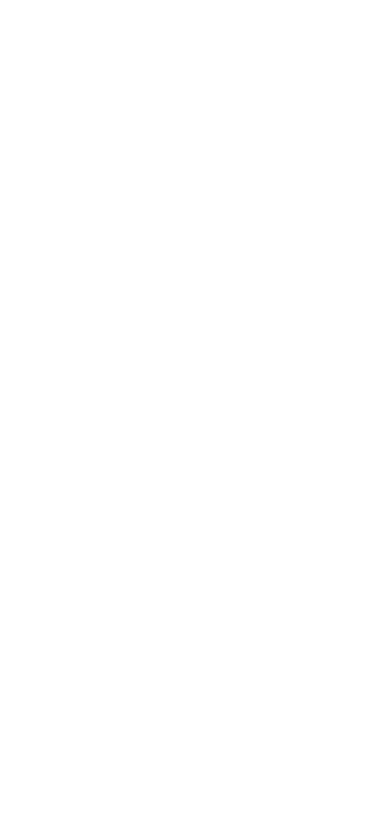
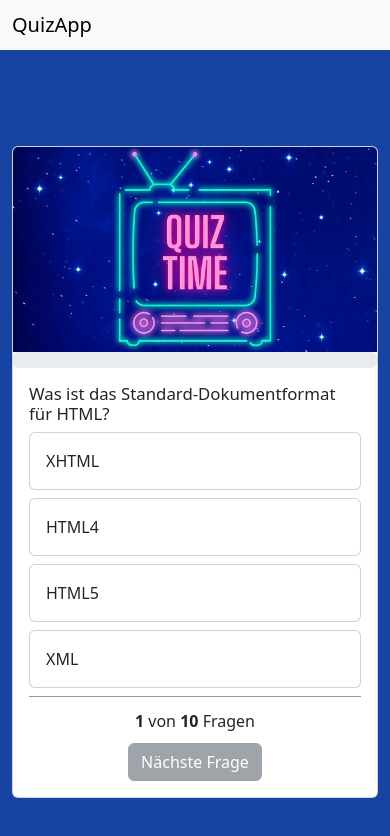
Before and after one commit to Maedehkhansari/QuizApp, a plain HTML site: page index.html in a window 390 px wide. Drawn offline with nearby package versions, Linux system fonts and the light colour scheme.

Commit message:
add quiz code

```diff
--- a/index.html
+++ b/index.html
@@ -3,11 +3,92 @@
 <head>
     <meta charset="UTF-8">
     <meta name="viewport" content="width=device-width, initial-scale=1.0">
-    <title>Document</title>
-    <link rel="stylesheet" href="style.css">
-    <script src="script.js"></script>
+    <link rel="icon" href="./img/frage.png">
+
+    <title>QuizApp</title>
+
+    <!-- Bootstrap file -->
+    <link href="https://cdn.jsdelivr.net/npm/bootstrap@5.3.3/dist/css/bootstrap.min.css" rel="stylesheet" integrity="sha384-QWTKZyjpPEjISv5WaRU9OFeRpok6YctnYmDr5pNlyT2bRjXh0JMhjY6hW+ALEwIH" crossorigin="anonymous">
+    <script src="https://cdn.jsdelivr.net/npm/bootstrap@5.3.3/dist/js/bootstrap.bundle.min.js" integrity="sha384-YvpcrYf0tY3lHB60NNkmXc5s9fDVZLESaAA55NDzOxhy9GkcIdslK1eN7N6jIeHz" crossorigin="anonymous"></script>
+
+    <link rel="stylesheet" href="./styles/style.css">
+    <script src="./scripts/db.js"></script>
+    <script src="./scripts/script.js"></script>
 </head>
-<body>
+<body onload="init()">
+    <nav class="navbar bg-body-tertiary">
+        <div class="container-fluid">
+
+          <span class="navbar-brand mb-0 h1">QuizApp</span>
+        </div>
+      </nav>
+
+      <div class="container">
+
+
+        <div class="card quiz-card">
+            <img src="./img/backgraund.jpg" class="card-img-top" id="header-image">
+
+            <div class="progress" role="progressbar" aria-label="Warning example">
+              <div class="progress-bar text-bg-warning" id="progress-bar" style="width: 10%">10%</div>
+            </div>
+
+            <div class="card-body" id="endScreen" style="display: none;">
+              <div class="text-center final-headline">
+                Quiz beendet
+              </div>
+
+              <div class="text-center">
+                Du hast <b id="amount-of-right-questions">xxx</b> Fragen von <b id="amount-of-questions">xxx</b> richtig beantwortet.
+              </div>
+              <div class="button-row">
+                <button onclick="restartGame()" class="btn btn-secondary">Erneut spielen</button>
+              </div>
+
+            </div>
+
+            <div class="card-body" id="questionBody">
+              <h5 class="card-title" id="questiontext">Frage</h5>
+
+              <div class="card mb-2 quiz-answer-card" onclick="answer('answer_1')">
+                <div class="card-body" id="answer_1">
+                  Antwort
+                </div>
+              </div>
+
+              <div class="card mb-2 quiz-answer-card" onclick="answer('answer_2')">
+                <div class="card-body" id="answer_2">
+                  Antwort
+                </div>
+              </div>
+
+              <div class="card mb-2 quiz-answer-card" onclick="answer('answer_3')">
+                <div class="card-body" id="answer_3">
+                  Antwort
+                </div>
+              </div>
+
+              <div class="card mb-2 quiz-answer-card" onclick="answer('answer_4')">
+                <div class="card-body" id="answer_4">
+                  Antwort
+                </div>
+              </div>
+
+              <div class="question-footer">
+                <span>
+                    <b id="question-number">1</b> von <b id="all-questions">10</b> Fragen
+                </span>
+
+                <button onclick="nextQuestion()" class="btn btn-secondary" id="next-button" disabled>Nächste Frage</button>
+              </div>
+
+
+            </div>
+          </div>
+      </div>
+
+
+
 
 </body>
 </html>
--- /dev/null
+++ b/scripts/db.js
@@ -0,0 +1,82 @@
+let questions = [
+  {
+    "question": "Was ist das Standard-Dokumentformat für HTML?",
+    "answer_1": "XHTML",
+    "answer_2": "HTML4",
+    "answer_3": "HTML5",
+    "answer_4": "XML",
+    "right_answer": 3
+  },
+  {
+    "question": "Welche CSS-Eigenschaft wird verwendet, um die Textfarbe zu ändern?",
+    "answer_1": "color",
+    "answer_2": "background-color",
+    "answer_3": "font-size",
+    "answer_4": "text-align",
+    "right_answer": 1
+  },
+  {
+    "question": "Welches HTML-Tag wird verwendet, um eine Überschrift der höchsten Ebene zu erstellen?",
+    "answer_1": "<h6>",
+    "answer_2": "<title>",
+    "answer_3": "<h1>",
+    "answer_4": "<header>",
+    "right_answer": 3
+  },
+  {
+    "question": "Welche CSS-Eigenschaft steuert den Abstand innerhalb eines Elements?",
+    "answer_1": "margin",
+    "answer_2": "padding",
+    "answer_3": "border",
+    "answer_4": "width",
+    "right_answer": 2
+  },
+  {
+    "question": "Mit welchem HTML-Tag kann ein Bild eingefügt werden?",
+    "answer_1": "<img>",
+    "answer_2": "<picture>",
+    "answer_3": "<src>",
+    "answer_4": "<iframe>",
+    "right_answer": 1
+  },
+  {
+    "question": "Welches Attribut wird verwendet, um den Pfad eines Bildes in HTML anzugeben?",
+    "answer_1": "alt",
+    "answer_2": "src",
+    "answer_3": "href",
+    "answer_4": "link",
+    "right_answer": 2
+  },
+  {
+    "question": "Welche CSS-Eigenschaft ändert die Größe des Textes?",
+    "answer_1": "font-family",
+    "answer_2": "font-size",
+    "answer_3": "text-transform",
+    "answer_4": "letter-spacing",
+    "right_answer": 2
+  },
+  {
+    "question": "Welches HTML-Tag wird verwendet, um einen Hyperlink zu erstellen?",
+    "answer_1": "<a>",
+    "answer_2": "<link>",
+    "answer_3": "<nav>",
+    "answer_4": "<href>",
+    "right_answer": 1
+  },
+  {
+    "question": "Welche CSS-Eigenschaft wird verwendet, um den äußeren Abstand eines Elements zu steuern?",
+    "answer_1": "padding",
+    "answer_2": "border",
+    "answer_3": "margin",
+    "answer_4": "outline",
+    "right_answer": 3
+  },
+  {
+    "question": "Welches Attribut wird verwendet, um Text in einem Bild zu beschreiben, wenn das Bild nicht geladen werden kann?",
+    "answer_1": "alt",
+    "answer_2": "title",
+    "answer_3": "src",
+    "answer_4": "description",
+    "right_answer": 1
+  }
+]
--- /dev/null
+++ b/scripts/script.js
@@ -0,0 +1,96 @@
+
+let rightQuestions = 0;
+let currentQuestion = 0;
+let AUDIO_SUCCESS = new Audio('audio/success.mp3');
+let AUDIO_FAIL = new Audio('audio/fail.mp3');
+
+function init() {
+    document.getElementById('all-questions').innerHTML = questions.length;
+
+    showQuestion();
+}
+
+function showQuestion() {
+    if (gameIsOver()) {
+        showEndScreen();
+    } else {
+        updateToNextQuestion();
+    }
+    updateProgressBar();
+}
+
+function gameIsOver(){
+    return currentQuestion >= questions.length
+}
+
+function showEndScreen() {
+    //Show end Screen
+    document.getElementById('endScreen').style = '';
+    document.getElementById('questionBody').style = "display: none";
+    document.getElementById('amount-of-questions').innerHTML = questions.length;
+    document.getElementById('amount-of-right-questions').innerHTML = rightQuestions;
+    document.getElementById('header-image').src = 'img/win.png';
+}
+
+function updateProgressBar(){
+    let percent = currentQuestion / questions.length;
+    percent = Math.round(percent * 100);
+
+    document.getElementById('progress-bar').innerHTML = `${percent}%`;
+    document.getElementById('progress-bar').style = `width: ${percent}%`;
+}
+
+function updateToNextQuestion() {
+    let question = questions[currentQuestion];
+
+    document.getElementById('question-number').innerHTML = currentQuestion + 1;
+    document.getElementById('questiontext').innerHTML = question['question'];
+    document.getElementById('answer_1').innerText = question['answer_1'];
+    document.getElementById('answer_2').innerText = question['answer_2'];
+    document.getElementById('answer_3').innerText = question['answer_3'];
+    document.getElementById('answer_4').innerText = question['answer_4'];
+}
+
+function answer(selection) {
+    let question = questions[currentQuestion];
+    let selectedQuestionNumber = selection.slice(-1);
+
+    if (rightAnswerSelected(question, selectedQuestionNumber)) {
+        document.getElementById(selection).parentNode.classList.add('bg-success');
+        AUDIO_SUCCESS.play();
+        rightQuestions++;
+    } else {
+        document.getElementById(selection).parentNode.classList.add('bg-danger');
+        document.getElementById('answer_' + question['right_answer']).parentNode.classList.add('bg-success');
+        AUDIO_FAIL.play();
+    }
+    document.getElementById('next-button').disabled = false;
+}
+
+function rightAnswerSelected(question, selectedQuestionNumber){
+   return selectedQuestionNumber == question['right_answer'];
+}
+
+function nextQuestion() {
+    currentQuestion++;
+    document.getElementById('next-button').disabled = true;
+    resetAnswerButtons();
+    showQuestion();
+}
+
+function resetAnswerButtons() {
+    for (let i = 1; i < 5; i++) {
+        document.getElementById('answer_' + i).parentNode.classList.remove('bg-danger');
+        document.getElementById('answer_' + i).parentNode.classList.remove('bg-success');
+    }
+}
+
+function restartGame() {
+    document.getElementById('header-image').src = './img/backgraund.jpg';
+    document.getElementById('questionBody').style = '';
+    document.getElementById('endScreen').style = "display: none";
+    rightQuestions = 0;
+    currentQuestion = 0;
+    init();
+
+}
--- /dev/null
+++ b/styles/style.css
@@ -0,0 +1,64 @@
+body {
+    background-color: #1743a2;
+}
+
+.quiz-card {
+    width: 30rem;
+}
+
+.container {
+    min-height: 100vh;
+    background-color: #1743a2;
+    display: flex;
+    justify-content: center;
+    align-items: center;
+}
+
+.question-footer {
+    border-top: 1px solid rgb(0, 0, 0, 0.4);
+    display: flex;
+    justify-content: space-between;
+    align-items: center;
+    padding-top: 12px;
+
+}
+
+.quiz-answer-card:hover {
+    cursor: pointer;
+    background-color: rgba(0, 0, 0, 0.05);
+
+}
+
+.bg-success,
+.bg-danger {
+    color: white;
+}
+
+.width-100 {
+    width: 100%;
+}
+
+.text-center {
+    text-align: center;
+}
+
+.final-headline {
+    font-size: 38px;
+    margin-bottom: 32px;
+}
+
+.button-row {
+    display: flex;
+    justify-content: center;
+    margin-top: 24px;
+}
+
+@media (max-width: 600px) {
+    .h5, h5 {
+        font-size: 1.05rem;
+    }
+    .question-footer {
+        flex-direction: column;
+        gap: 10px;
+    }
+}
```
Also changed, not shown: img/backgraund.jpg (added), img/frage.png (added), img/win.png (added), script.js (deleted), style.css (deleted), 2 other files.
